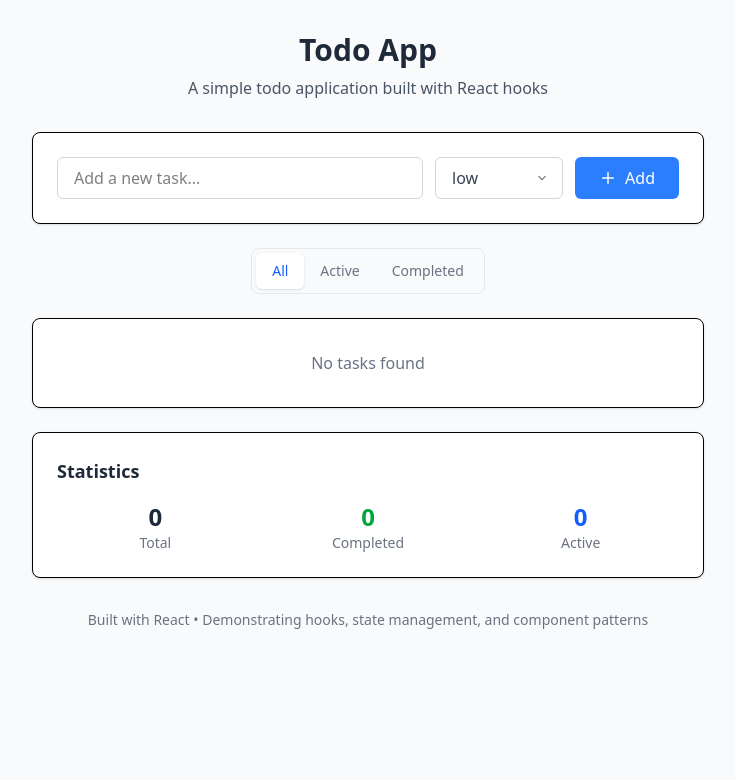
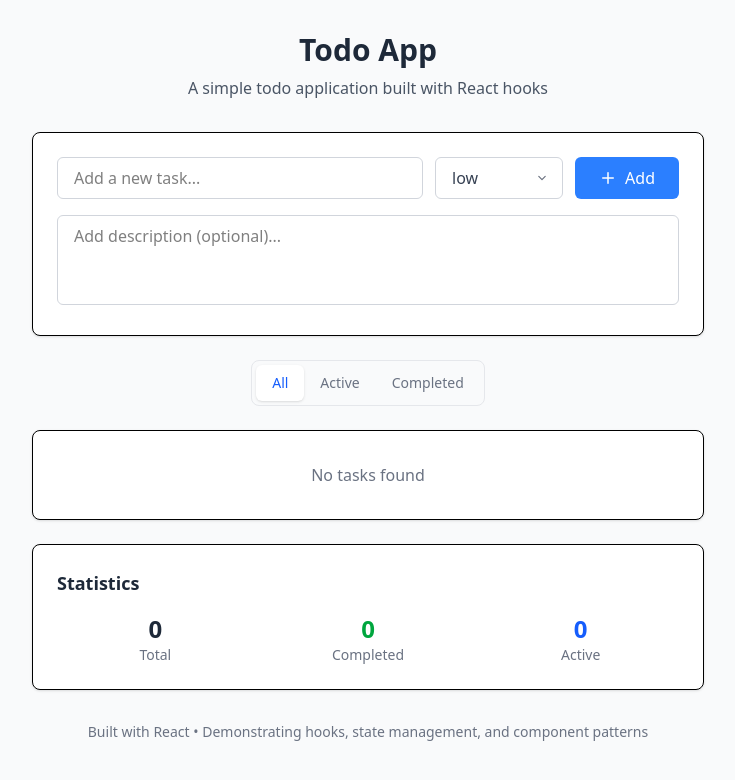
Before and after one commit to maulllanamm/todo-list, a React (Vite) app: page / in a window 1280 px wide. Shown: the top 780 px of the page, without its empty margins (272-1007 px from the left). Built offline with nearby package versions, Linux system fonts and the light colour scheme.

Commit message:
feat : description input

```diff
--- a/src/TodoApp.tsx
+++ b/src/TodoApp.tsx
@@ -10,9 +10,11 @@ export function TodoApp() {
   const {
     newTodo,
     priority,
+    description,
     filter,
     editInput,
     editingId,
+    editDescription,
     filteredTodos,
     todos,
     completedCount,
@@ -21,6 +23,8 @@ export function TodoApp() {
     setPriority,
     setFilter,
     setEditInput,
+    setDescription,
+    setEditDescription,
     addTodo,
     deleteTodo,
     toggleTodo,
@@ -37,6 +41,8 @@ export function TodoApp() {
         <TodoForm
           newTodo={newTodo}
           priority={priority}
+          description={description}
+          onDescriptionChange={setDescription}
           onNewTodoChange={setNewTodo}
           onPriorityChange={setPriority}
           onSubmit={addTodo}
--- a/src/components/TodoForm.tsx
+++ b/src/components/TodoForm.tsx
@@ -4,7 +4,9 @@ import { PRIORITIES } from "../utils/constans.ts";
 
 interface TodoFormProps {
   newTodo: string;
+  description: string;
   priority: Priority;
+  onDescriptionChange: (value: string) => void;
   onNewTodoChange: (value: string) => void;
   onPriorityChange: (priority: Priority) => void;
   onSubmit: () => void;
@@ -13,7 +15,9 @@ interface TodoFormProps {
 export const TodoForm = ({
   newTodo,
   priority,
+  description,
   onNewTodoChange,
+  onDescriptionChange,
   onPriorityChange,
   onSubmit,
 }: TodoFormProps) => {
@@ -24,6 +28,7 @@ export const TodoForm = ({
 
   return (
     <div className="bg-white rounded-lg shadow-sm border p-6 mb-6">
+      <div className="space-y-4">
         <form onSubmit={handleSubmit} className="flex gap-3">
           <input
             type="text"
@@ -55,6 +60,14 @@ export const TodoForm = ({
             Add
           </button>
         </form>
+        <textarea
+          value={description}
+          onChange={(e) => onDescriptionChange(e.target.value)}
+          placeholder="Add description (optional)..."
+          rows={3}
+          className="w-full px-4 py-2 border border-gray-300 rounded-md focus:outline-none focus:ring-2 focus:ring-blue-500 focus:border-transparent resize-none"
+        />
+      </div>
     </div>
   );
 };
--- a/src/hooks/useTodos.ts
+++ b/src/hooks/useTodos.ts
@@ -4,9 +4,11 @@ import { TodoItem, Priority, Filter } from "../types/todo";
 export const useTodos = () => {
   const [todos, setTodos] = useState<TodoItem[]>([]);
   const [newTodo, setNewTodo] = useState<string>("");
+  const [description, setDescription] = useState<string>("");
   const [priority, setPriority] = useState<Priority>("low");
   const [filter, setFilter] = useState<Filter>("all");
   const [editInput, setEditInput] = useState<string>("");
+  const [editDescription, setEditDescription] = useState<string>("");
   const [editingId, setEditingId] = useState<number | null>(null);
 
   const filteredTodos = todos.filter((todo) => {
@@ -25,6 +27,7 @@ export const useTodos = () => {
       };
       setTodos((prevState) => [...prevState, newTodoItem]);
       setNewTodo("");
+      setDescription("");
     }
   };
 
@@ -35,31 +38,34 @@ export const useTodos = () => {
   const toggleTodo = (id: number) => {
     setTodos(
       todos.map((item) =>
-        item.id === id ? { ...item, completed: !item.completed } : item,
-      ),
+        item.id === id ? { ...item, completed: !item.completed } : item
+      )
     );
   };
 
-  const startEdit = (id: number, text: string) => {
+  const startEdit = (id: number, text: string, description: string) => {
     setEditingId(id);
     setEditInput(text);
+    setDescription(description);
   };
 
   const saveEdit = () => {
     if (editInput.trim()) {
       setTodos(
         todos.map((todo) =>
-          todo.id === editingId ? { ...todo, text: editInput.trim() } : todo,
-        ),
+          todo.id === editingId ? { ...todo, text: editInput.trim() } : todo
+        )
       );
       setEditingId(null);
       setEditInput("");
+      setEditDescription("");
     }
   };
 
   const cancelEdit = () => {
     setEditingId(null);
     setEditInput("");
+    setEditDescription("");
   };
 
   const completedCount = todos.filter((todo) => todo.completed).length;
@@ -69,10 +75,12 @@ export const useTodos = () => {
     // State
     todos,
     newTodo,
+    description,
     priority,
     filter,
     editInput,
     editingId,
+    editDescription,
     filteredTodos,
     completedCount,
     activeCount,
@@ -80,8 +88,10 @@ export const useTodos = () => {
     // State setters
     setNewTodo,
     setPriority,
+    setDescription,
     setFilter,
     setEditInput,
+    setEditDescription,
 
     // Actions
     addTodo,
```
Lines whose indentation alone changed are shown as unchanged.
